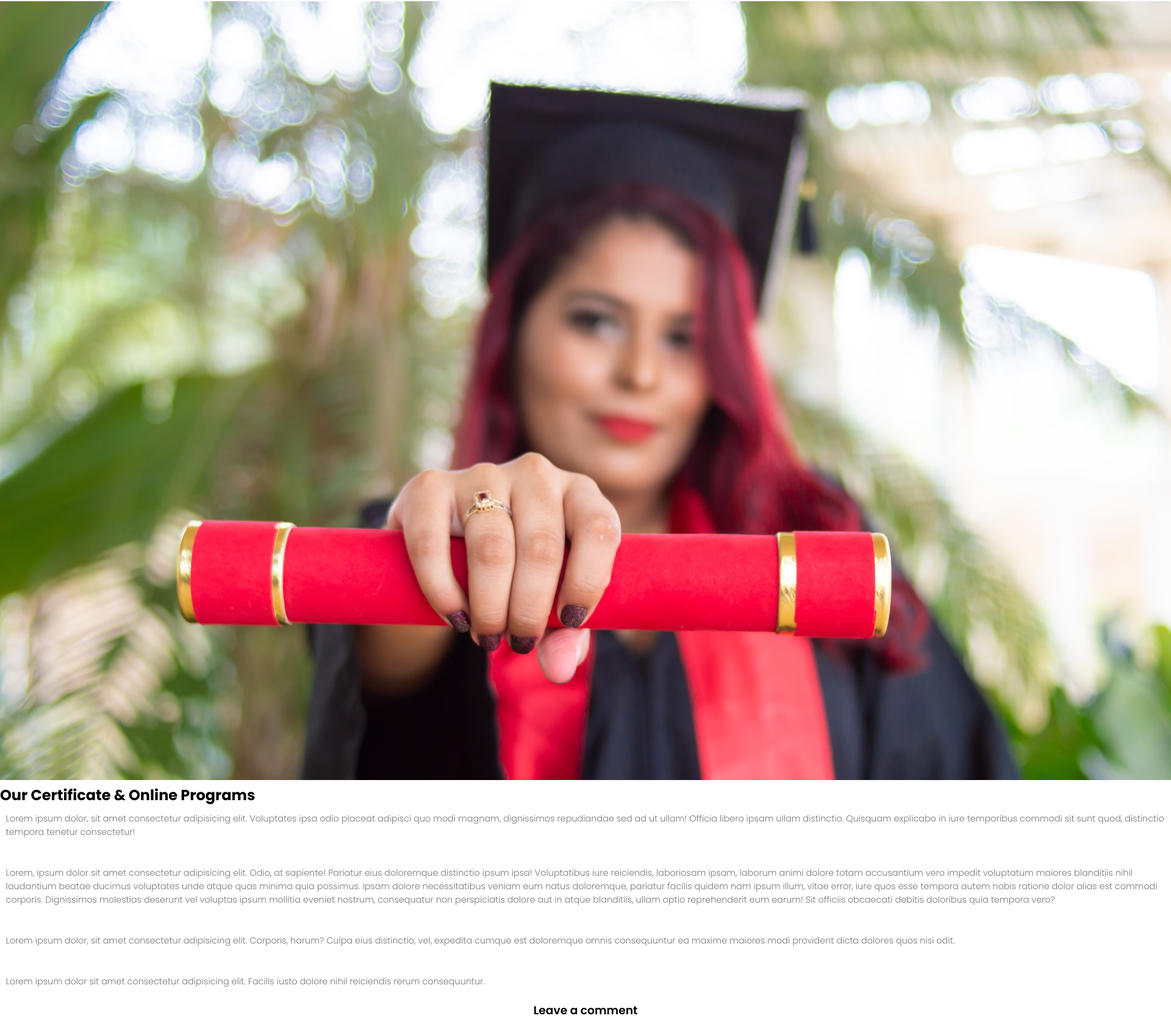
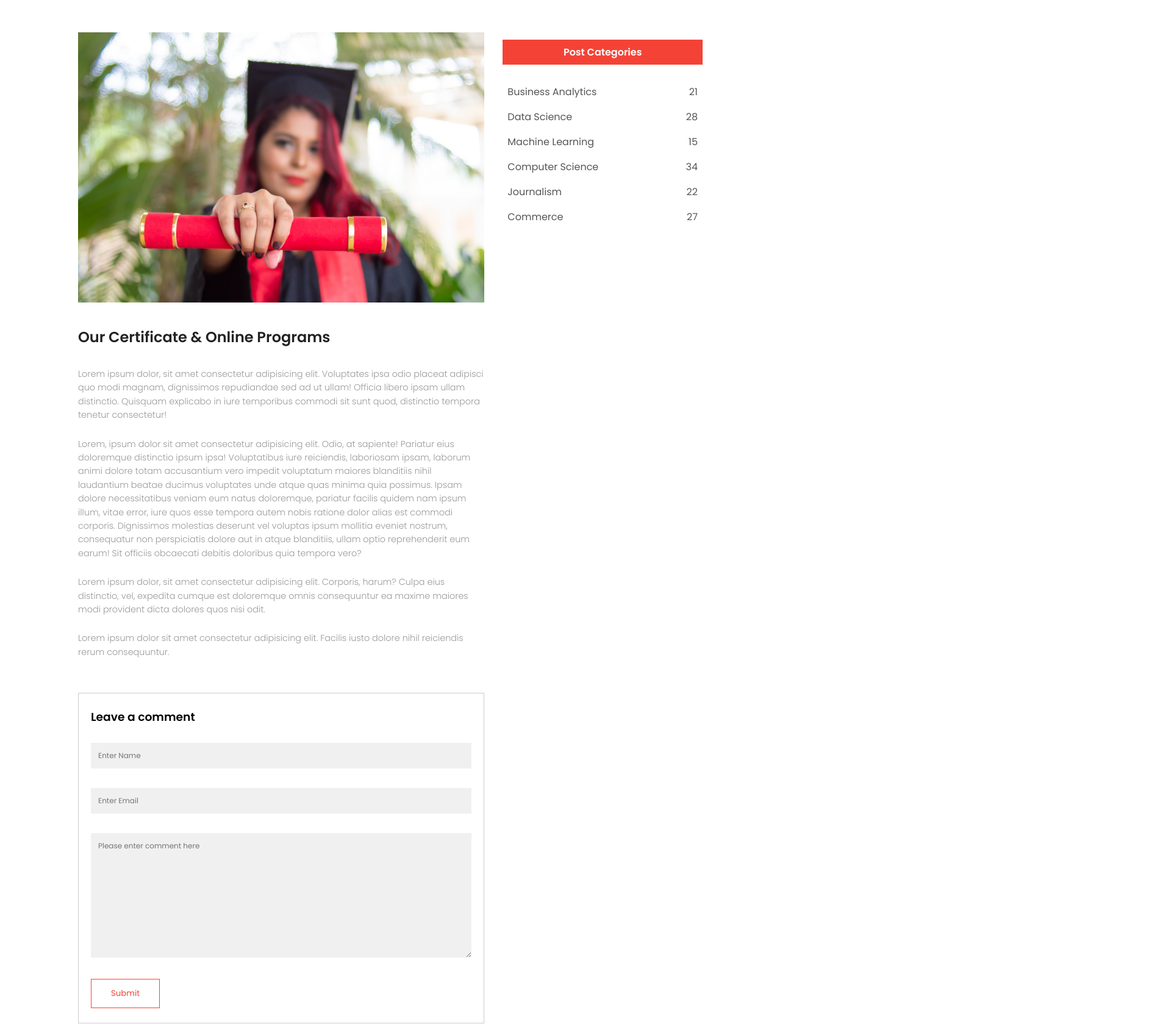
Before and after one commit to z-felixhan/edunational, a plain HTML site: page blog.html in a window 1280 px wide. Shown: the part 462-2141 px from the top of the page at 61% size, 1920 px wide, since content can reach past the window. Drawn offline with Linux system fonts and the light colour scheme.

Commit message:
Style blog

```diff
--- a/style.css
+++ b/style.css
@@ -2,11 +2,11 @@
   box-sizing: border-box;
   margin: 0;
   padding: 0;
-    font-family: 'Poppins', sans-serif;
+  font-family: "Poppins", sans-serif;
 }
 
 :root {
-    --sky: linear-gradient(120deg, #A1C4FD 0%, #C2E9FB 100%);
+  --sky: linear-gradient(120deg, #a1c4fd 0%, #c2e9fb 100%);
 }
 
 h1 {
@@ -42,7 +42,7 @@ nav .logo a {
 }
 
 nav .logo a i {
-    color: #F44336;
+  color: #f44336;
 }
 
 p {
@@ -71,7 +71,8 @@ p {
 }
 
 .about-header {
-    background-image: linear-gradient(rgba(4, 9, 30, 0.7), rgba(4, 9, 30, 0.7)), url(/assets/background.jpg);
+  background-image: linear-gradient(rgba(4, 9, 30, 0.7), rgba(4, 9, 30, 0.7)),
+    url(/assets/background.jpg);
   background-position: center;
   background-size: cover;
   color: white;
@@ -91,6 +92,52 @@ p {
   width: 80%;
 }
 
+.blog-content {
+  margin: auto;
+  padding: 4rem 0;
+  width: 80%;
+}
+
+.blog-left {
+  flex-basis: 65%;
+}
+
+.blog-left img {
+  width: 100%;
+}
+
+.blog-left h2 {
+  color: #222;
+  font-weight: 600;
+  margin: 2rem 0;
+}
+
+.blog-left p {
+  color: #999;
+  padding: 0;
+}
+
+.blog-right {
+  flex-basis: 32%;
+}
+
+.blog-right h3 {
+  background: #f44336;
+  color: white;
+  font-size: 1rem;
+  margin-bottom: 1.5rem;
+  padding: 0.5rem 0;
+}
+
+.blog-right div {
+  align-items: center;
+  box-sizing: border-box;
+  color: #555;
+  display: flex;
+  justify-content: space-between;
+  padding: 0.5rem;
+}
+
 .btn {
   background: transparent;
   border: 1px solid white;
@@ -104,8 +151,8 @@ p {
 }
 
 .btn:hover {
-    border: 1px solid #F44336;
-    background: #F44336;
+  border: 1px solid #f44336;
+  background: #f44336;
 }
 
 .campus {
@@ -128,8 +175,34 @@ p {
   width: 100%;
 }
 
+.comment-box {
+  border: 1px solid #ccc;
+  margin: 3.5rem 0;
+  padding: 0.75rem 1.25rem;
+}
+
+.comment-box h3 {
+  text-align: left;
+}
+
+.comment-form input,
+.comment-form textarea {
+  background: #f0f0f0;
+  border: none;
+  box-sizing: border-box;
+  font-size: 0.75rem;
+  margin: 1rem 0;
+  outline: none;
+  padding: 0.75rem;
+  width: 100%;
+}
+
+.comment-form button {
+  margin: 0.75rem 0;
+}
+
 .course-column {
-    background: #FFF3F3;
+  background: #fff3f3;
   border-radius: 0.8rem;
   box-sizing: border-box;
   flex-basis: 31%;
@@ -139,7 +212,7 @@ p {
 }
 
 .course-column:hover {
-    background: #FFE3E3;
+  background: #ffe3e3;
 }
 
 .courses {
@@ -150,7 +223,8 @@ p {
 }
 
 .cta {
-    background-image: linear-gradient(rgba(0, 0, 0, 0.7), rgba(0, 0, 0, 0.7)), url(assets/banner-2.jpg);
+  background-image: linear-gradient(rgba(0, 0, 0, 0.7), rgba(0, 0, 0, 0.7)),
+    url(assets/banner-2.jpg);
   background-position: center;
   background-size: cover;
   border-radius: 0.6rem;
@@ -206,7 +280,8 @@ p {
 }
 
 .home {
-    background-image: linear-gradient(rgba(4, 9, 30, 0.7), rgba(4, 9, 30, 0.7)), url('./assets/banner-1.png');
+  background-image: linear-gradient(rgba(4, 9, 30, 0.7), rgba(4, 9, 30, 0.7)),
+    url("./assets/banner-1.png");
   background-position: center;
   background-size: cover;
   min-height: 100vh;
@@ -214,7 +289,7 @@ p {
 }
 
 .icons .fa-brands {
-    color: #F44336;
+  color: #f44336;
   cursor: pointer;
   margin: 0 0.8rem;
   padding: 1.1rem 0;
@@ -268,10 +343,10 @@ p {
 }
 
 .nav-links ul li::after {
-    content: '';
+  content: "";
   width: 0;
   height: 0.1rem;
-    background: #F44336;
+  background: #f44336;
   display: block;
   margin: auto;
   transition: 0.15s;
@@ -283,8 +358,8 @@ p {
 
 .red-btn {
   background: transparent;
-    border: 1px solid #F44336;
-    color: #F44336;
+  border: 1px solid #f44336;
+  color: #f44336;
 }
 
 .red-btn:hover {
@@ -315,7 +390,7 @@ p {
 }
 
 .testimonial-column {
-    background: #FFF3F3;
+  background: #fff3f3;
   border-radius: 0.8rem;
   display: flex;
   flex-basis: 44%;
@@ -330,7 +405,7 @@ p {
 }
 
 .testimonial-column i {
-    color: #F44336;
+  color: #f44336;
 }
 
 .testimonial-column img {
@@ -368,7 +443,7 @@ p {
   }
 
   .nav-links {
-        background: #F44336;
+    background: #f44336;
     height: 100vh;
     position: absolute;
     right: -12.5rem;
```
Lines whose indentation alone changed are shown as unchanged.
